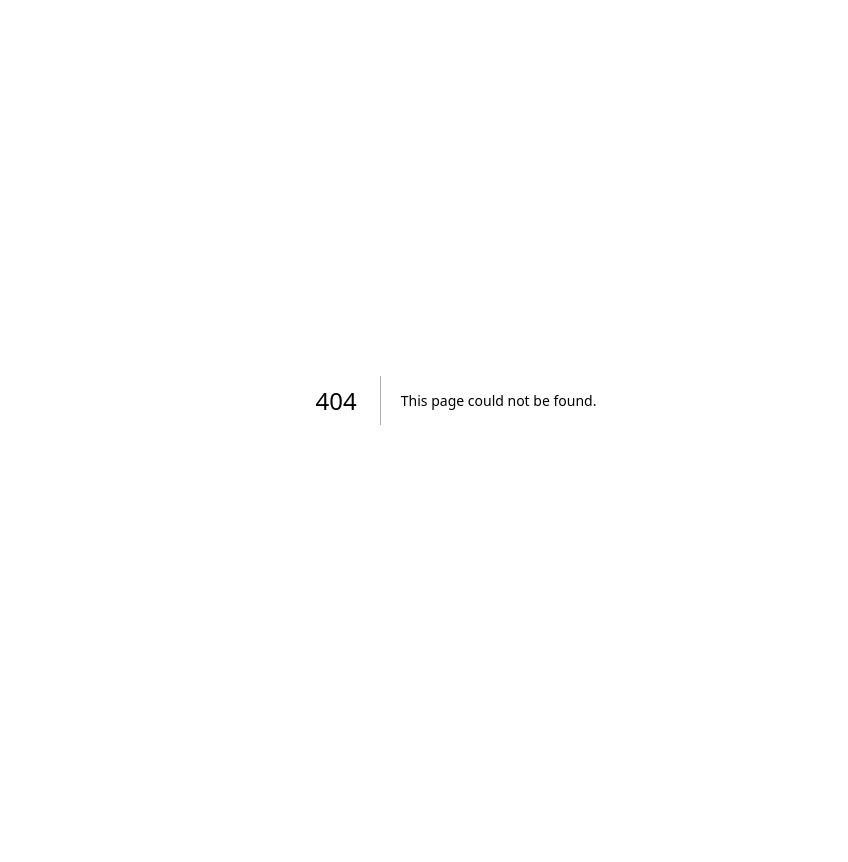
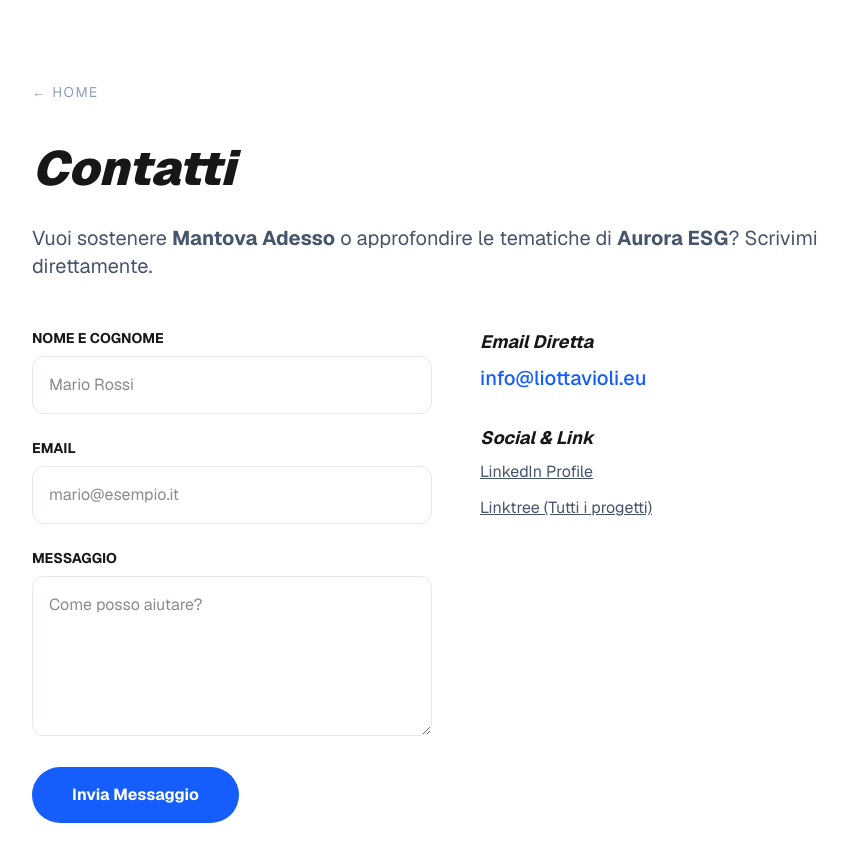
Before and after one commit to frenziii-661/sito-liottavioli, a Next.js app: page /contatti in a window 1280 px wide. Before the commit this address had no page. Shown: the top 862 px of the page, without its empty margins (184-1032 px from the left). Before the commit the page ends 800 px from the top, so only its background shows below. Built offline with nearby package versions, Linux system fonts and the light colour scheme.

Commit message:
Aggiunta sezione News e pagina Contatti

```diff
--- /dev/null
+++ b/app/contatti/page.tsx
@@ -0,0 +1,45 @@
+import Link from 'next/link';
+
+export default function Contatti() {
+  return (
+    <main className="max-w-4xl mx-auto px-6 py-20 font-sans">
+      <Link href="/" className="text-sm text-slate-400 hover:text-black transition uppercase tracking-widest">← Home</Link>
+      <h1 className="text-5xl font-black mt-10 mb-8 italic">Contatti</h1>
+      <p className="text-xl text-slate-600 mb-12">Vuoi sostenere <strong>Mantova Adesso</strong> o approfondire le tematiche di <strong>Aurora ESG</strong>? Scrivimi direttamente.</p>
+
+      <div className="grid md:grid-cols-2 gap-12">
+        <form className="space-y-6">
+          <div>
+            <label className="block text-sm font-bold mb-2 uppercase">Nome e Cognome</label>
+            <input type="text" className="w-full p-4 border border-slate-200 rounded-xl focus:ring-2 focus:ring-blue-500 outline-none" placeholder="Mario Rossi" />
+          </div>
+          <div>
+            <label className="block text-sm font-bold mb-2 uppercase">Email</label>
+            <input type="email" className="w-full p-4 border border-slate-200 rounded-xl focus:ring-2 focus:ring-blue-500 outline-none" placeholder="mario@esempio.it" />
+          </div>
+          <div>
+            <label className="block text-sm font-bold mb-2 uppercase">Messaggio</label>
+            <textarea className="w-full p-4 border border-slate-200 rounded-xl h-40 focus:ring-2 focus:ring-blue-500 outline-none" placeholder="Come posso aiutare?"></textarea>
+          </div>
+          <button className="bg-blue-600 text-white font-bold py-4 px-10 rounded-full hover:bg-blue-700 transition w-full md:w-auto">
+            Invia Messaggio
+          </button>
+        </form>
+
+        <div className="space-y-8">
+          <div>
+            <h3 className="font-bold text-lg mb-2 italic">Email Diretta</h3>
+            <a href="mailto:info@liottavioli.eu" className="text-blue-600 text-xl font-medium">info@liottavioli.eu</a>
+          </div>
+          <div>
+            <h3 className="font-bold text-lg mb-2 italic">Social & Link</h3>
+            <div className="flex flex-col gap-3">
+              <a href="https://linkedin.com/in/francescoliottavioli" className="text-slate-600 hover:text-black underline">LinkedIn Profile</a>
+              <a href="https://linktr.ee/francescoliottavioli" className="text-slate-600 hover:text-black underline">Linktree (Tutti i progetti)</a>
+            </div>
+          </div>
+        </div>
+      </div>
+    </main>
+  );
+}
--- /dev/null
+++ b/app/news/page.tsx
@@ -0,0 +1,29 @@
+import Link from 'next/link';
+
+export default function News() {
+  const articoli = [
+    {
+      data: "1 Febbraio 2026",
+      titolo: "Lancio del progetto Mantova Adesso",
+      estratto: "Inizia oggi un percorso di ascolto e proposta per la città di Mantova..."
+    }
+  ];
+
+  return (
+    <main className="max-w-4xl mx-auto px-6 py-20 font-sans">
+      <Link href="/" className="text-sm text-slate-400 hover:text-black transition uppercase tracking-widest">← Home</Link>
+      <h1 className="text-5xl font-black mt-10 mb-12 italic">News & Interventi</h1>
+
+      <div className="space-y-12">
+        {articoli.map((post, i) => (
+          <article key={i} className="group cursor-pointer">
+            <p className="text-sm text-blue-600 font-bold mb-2">{post.data}</p>
+            <h2 className="text-3xl font-bold group-hover:text-blue-700 transition mb-4">{post.titolo}</h2>
+            <p className="text-slate-600 leading-relaxed mb-4">{post.estratto}</p>
+            <span className="text-sm font-bold border-b-2 border-black">Leggi tutto</span>
+          </article>
+        ))}
+      </div>
+    </main>
+  );
+}
```
